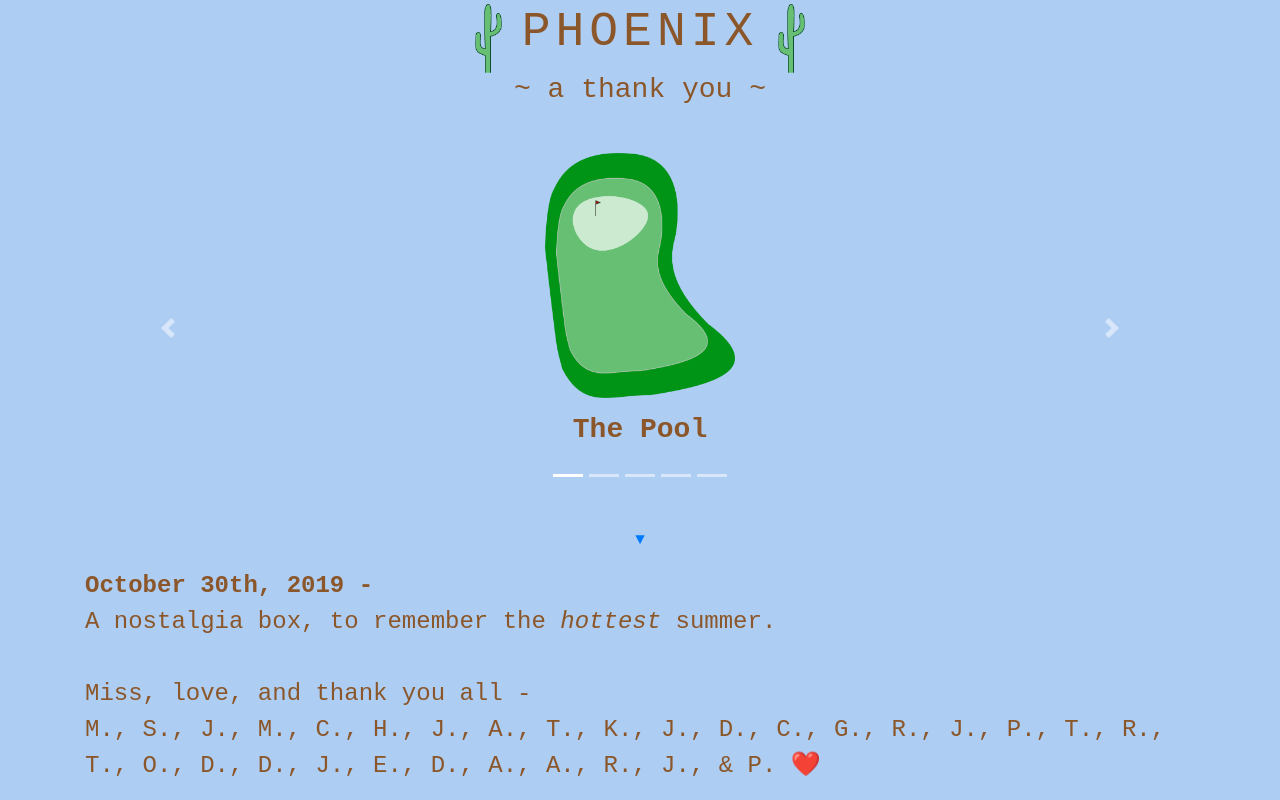
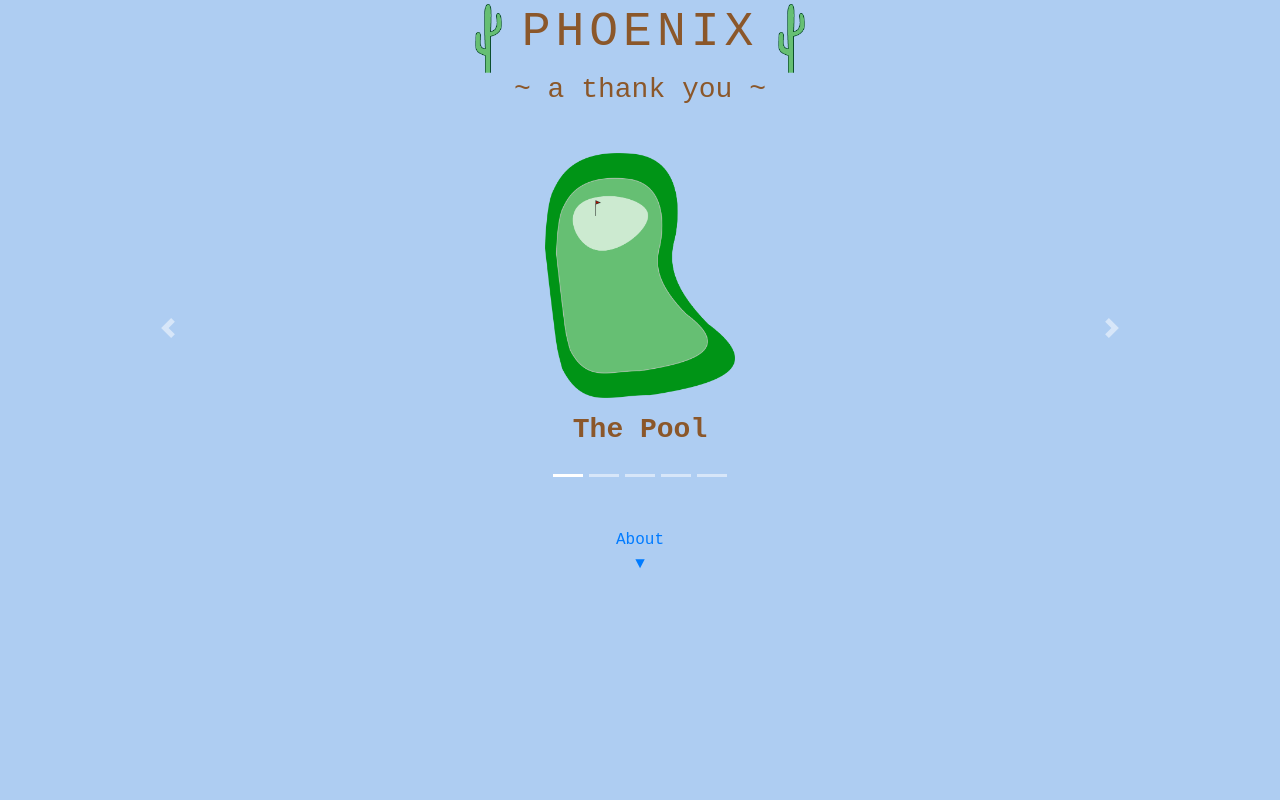
Before and after one commit to elliotallard/phoenix-memoir, a React (Create React App) app: page /places in a window 1280 px wide. Before the commit this address led to /. Shown: the part 212-1012 px from the top of the page. After the commit the page ends 804 px from the top, so only its background shows below. Built offline with nearby package versions, Linux system fonts and the light colour scheme.

Commit message:
trying to work through match error when using useParams.

```diff
--- a/package.json
+++ b/package.json
@@ -7,6 +7,7 @@
     "react": "^16.10.2",
     "react-bootstrap": "^1.0.0-beta.14",
     "react-dom": "^16.10.2",
+    "react-router": "^5.1.2",
     "react-router-dom": "^4.3.1",
     "react-scripts": "3.2.0",
     "reactstrap": "^8.1.1"
--- a/src/App.js
+++ b/src/App.js
@@ -1,12 +1,13 @@
 import React from "react";
 import { Switch, Route, Redirect } from "react-router-dom";
+import { useParams } from "react-router";
 import appRoutes from "./shared/appRoutes";
 
 import NavBar from "./containers/NavBar/NavBar";
 // import Footer from "./containers/Footer/Footer";
 import HomePage from "./containers/HomePage/HomePage";
 import AboutPage from "./containers/About/About.js";
-// import CharactersPage from "./containers/CharactersPage/CharactersPage";
+import PlacePage from "./containers/PlacePage/PlacePage.js";
 // import CharacterPage from "./containers/CharactersPage/CharacterPage/CharacterPage";
 import "./App.css";
 
@@ -23,7 +24,9 @@ const app = () => {
           <Route exact path={appRoutes.about}>
             <AboutPage />
           </Route>
-
+          <Route exact path={appRoutes.place}>
+              <PlacePage />
+            </Route>
           <Redirect to={appRoutes.home} />*/}
         </Switch>
       </div>
--- a/src/containers/HomePage/Carousel/Carousel.js
+++ b/src/containers/HomePage/Carousel/Carousel.js
@@ -76,12 +76,10 @@ class Slider extends Component {
           onExited={this.onExited}
         >
         	<Link
-                key={item.id}
-                to={item.id}
+                to={`/places/${item.id}`}
               >
 	          <img src={item.course} alt='image of non-descript golf course' />
-	          <CarouselCaption className="text" captionHeader={item.name}
-	          />
+	          <CarouselCaption className="text" captionHeader={item.name} />
 	        </Link>
         </CarouselItem>
       );
--- a/src/containers/HomePage/HomePage.js
+++ b/src/containers/HomePage/HomePage.js
@@ -42,25 +42,13 @@ const homePage = () => {
                 key='about'
                 to="/about"
               >
-           <p> ▼ </p>
+
+           <p> About <br/>▼ </p>
         </Link>
       </div>
 
 
-        <p className="IntroText">
-        <b>October 30th, 2019 - </b>
-        <br/>
-        A nostalgia box, to remember the <i>hottest</i> summer.
-        <br/><br/>
-        Miss, love, and thank you all -
-        <br/>
 
-          M., S., J., M., C., H., J., A., T., K., J., D., C., G.,
-          R., J., P., T., R., T., O., D., D., J., E., D., A., A., R.,
-          J., & P.
-
-          ❤️
-        </p>
 
 
       </div>
--- a/src/containers/PlacePage/PlacePage.js
+++ b/src/containers/PlacePage/PlacePage.js
@@ -0,0 +1,42 @@
+import React from "react";
+import { useParams } from "react-router";
+import { withRouter } from "react-router";
+// import { useParams } from "react-router-dom";
+import placeList from "./placeList.js";
+import "./PlacePage.css";
+
+const PlacePage = () => {
+
+  const { id } = useParams();
+
+  console.log(id);
+  const place = placeList.filter(place => place.id === id)[0];
+  const { name, photos, keyline } = place;
+
+  return (
+    <div className="container">
+      <br />
+      <div className="row">
+        <div className="col-lg-4 col-md-6 col-sm-12">
+          <img style={{ width: "100%" }} src={photos[0]} alt={name} />
+          <img style={{ width: "100%" }} src={photos[1]} alt={name} />
+          <img style={{ width: "100%" }} src={photos[2]} alt={name} />
+        </div>
+        <div className="col-lg-8 col-md-6 col-sm-12">
+          <h1 className="CharacterName">{name}</h1>
+          <p className="KeylineContainer">{keyline}</p>
+          <br />
+          <br />
+
+
+        </div>
+      </div>
+    </div>
+  );
+};
+
+
+
+
+
+export default PlacePage;
--- /dev/null
+++ b/src/containers/PlacePage/alternativePlacePage.js
@@ -0,0 +1,2 @@
+import React from "react";
+import { useParams } from "react-router";
--- a/src/shared/appRoutes.js
+++ b/src/shared/appRoutes.js
@@ -1,5 +1,5 @@
 export default {
-  home: "/",
-  page: "/:id",
+  home: "/places",
+  place: "/places/:id",
   about: "/about"
 };
```
Also changed, not shown: src/containers/About/About.js (+6 -3 lines), 1 other file (tests, documents, lock files or other folders).
